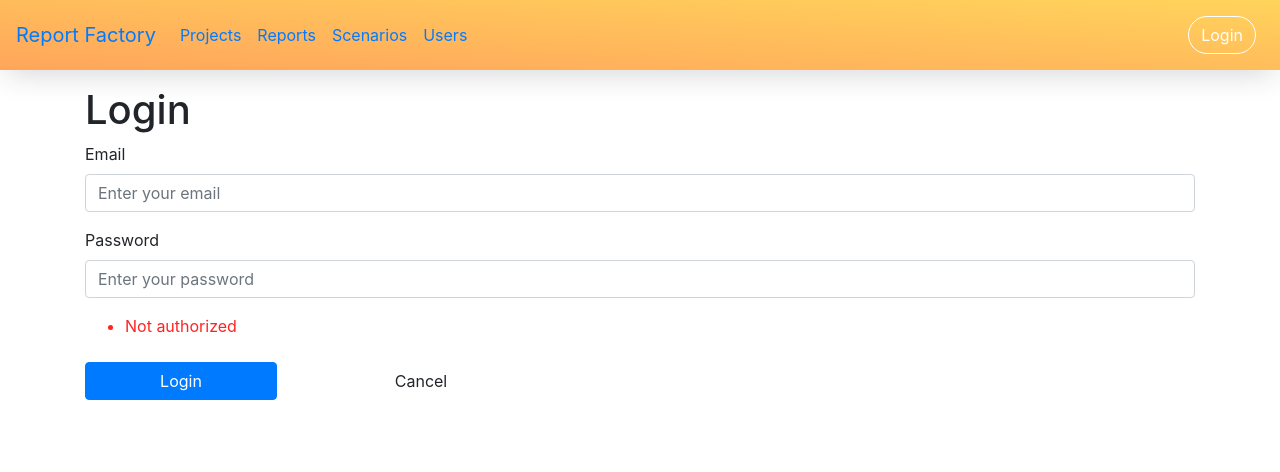
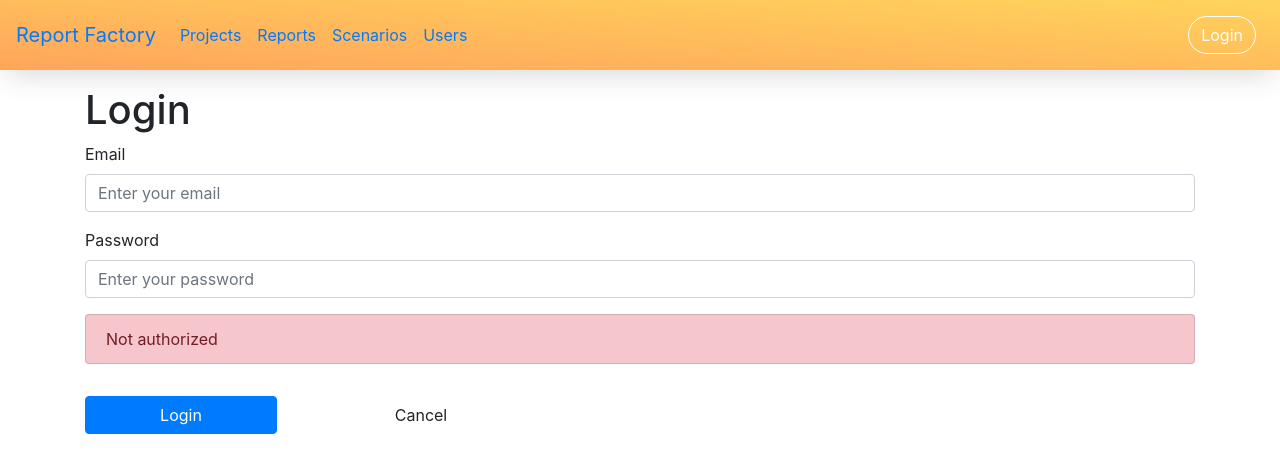
Before and after one commit to igor-starostenko/report_factory-web, a React app: page /login in a window 1280 px wide. Shown: the top 472 px of the page. Built offline with nearby package versions, Linux system fonts and the light colour scheme; no server answers.

Commit message:
Using reactstrap errors

```diff
--- a/src/components/form_errors.jsx
+++ b/src/components/form_errors.jsx
@@ -1,20 +1,22 @@
 import React from 'react';
 import { PropTypes } from 'prop-types';
+import { ListGroup, ListGroupItem } from 'reactstrap';
+import styles from './styles/FormErrors.css';
 
 export default function FormErrors(props) {
   const { errors } = props;
 
   return (
-    <ul>
+    <ListGroup className={styles.errors}>
       {(errors || []).map(({ detail }, index) => {
         return (
           // eslint-disable-next-line react/no-array-index-key
-          <li key={index} className="error">
+          <ListGroupItem key={index} color="danger">
             {detail}
-          </li>
+          </ListGroupItem>
         );
       })}
-    </ul>
+    </ListGroup>
   );
 }
 
--- /dev/null
+++ b/src/components/styles/FormErrors.css
@@ -0,0 +1,7 @@
+.errors {
+  margin-bottom: 2rem;
+}
+
+.error {
+  color: rgba(255, 35, 35, 1);
+}
```
